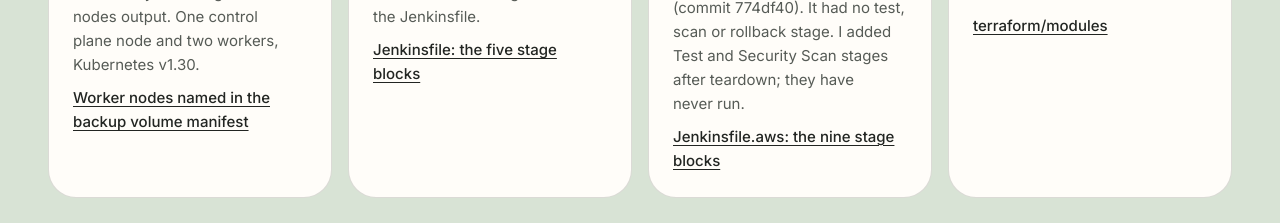
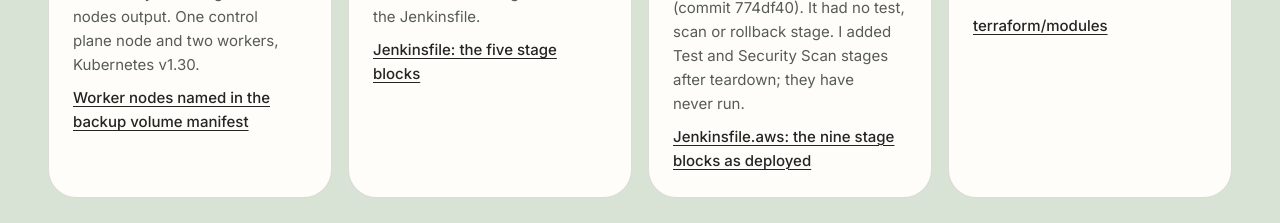
Before and after one commit to bharathMoger18/bharath-portfolio, a React (Vite) app: page / in a window 1280 px wide. Shown: the part 7380-7603 px from the top of the page. Built offline with nearby package versions, Linux system fonts and the light colour scheme.

Commit message:
fix(copy): evidence labels read "nine stage blocks as deployed"

```diff
--- a/src/data/numbers.ts
+++ b/src/data/numbers.ts
@@ -34,7 +34,7 @@ export const NUMBERS: NumberFact[] = [
     label: 'AWS pipeline stages',
     caption:
       'Source: the nine stage names in Jenkinsfile.aws as deployed (commit 774df40). It had no test, scan or rollback stage. I added Test and Security Scan stages after teardown; they have never run.',
-    evidence: [ev('Jenkinsfile.aws: the nine stage blocks', 'Jenkinsfile.aws', '11-310')],
+    evidence: [ev('Jenkinsfile.aws: the nine stage blocks as deployed', 'Jenkinsfile.aws', '11-310')],
   },
   {
     id: 'terraform-modules',
--- a/src/data/projects.ts
+++ b/src/data/projects.ts
@@ -221,7 +221,7 @@ const awsDecisions: KeyDecision[] = [
 ];
 
 const awsEvidence: EvidenceLink[] = [
-  ev('Pipeline: the nine stages', 'Jenkinsfile.aws', '11-310'),
+  ev('Pipeline: the nine stages as deployed', 'Jenkinsfile.aws', '11-310'),
   ev('Manual approval stage', 'Jenkinsfile.aws', '102-113'),
   evTree('Terraform modules', 'terraform/modules'),
   ev('Production environment', 'terraform/environments/production/main.tf', '10-70'),
```
